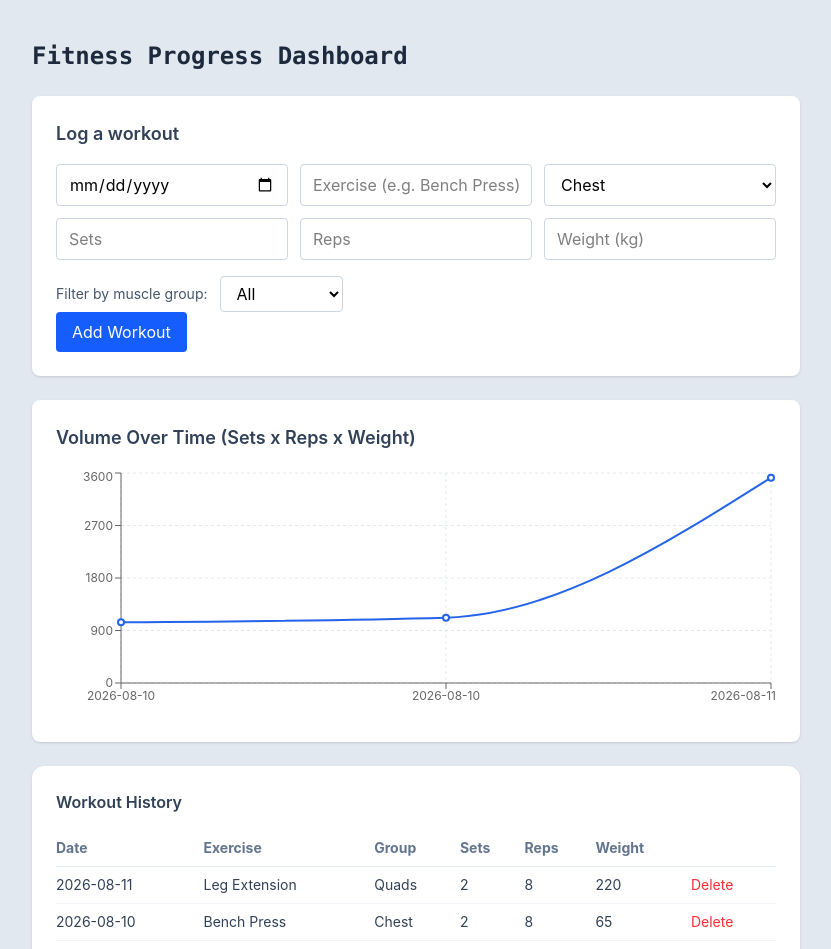
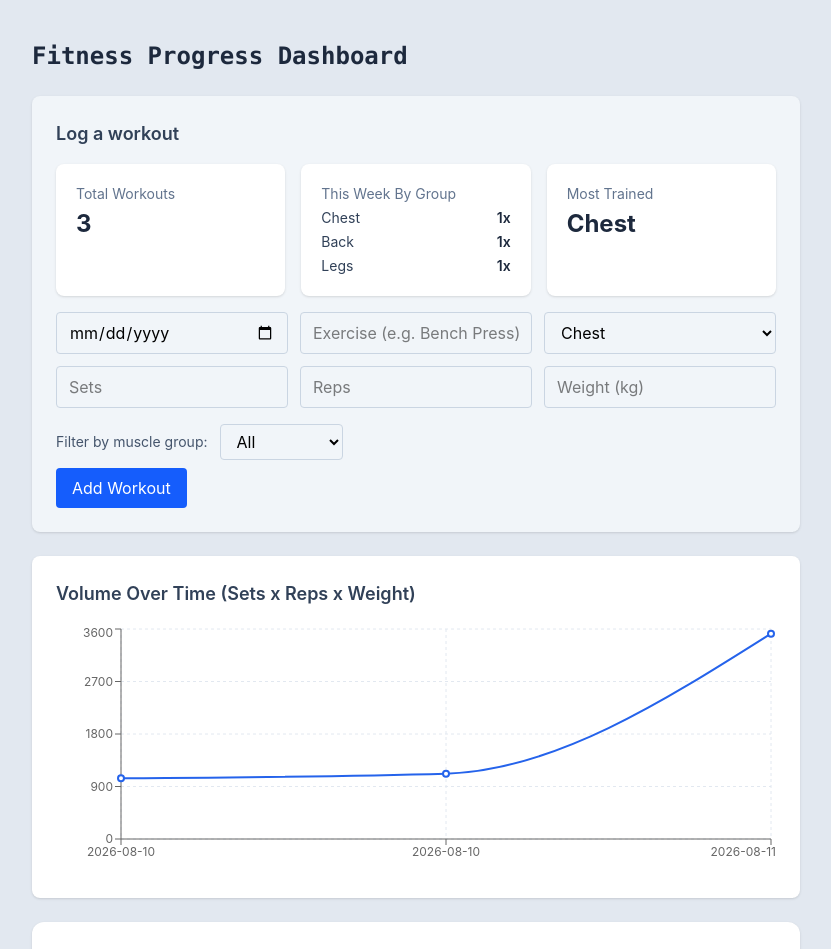
Before and after one commit to hunterzx131/Fitness-Progreess-App, a React (Vite) app: page / in a window 1280 px wide. Shown: the top 949 px of the page, without its empty margins (224-1055 px from the left). Built offline with nearby package versions, Linux system fonts and the light colour scheme.

Commit message:
Initial Commit: App is done but need more features

```diff
--- a/src/App.jsx
+++ b/src/App.jsx
@@ -1,4 +1,4 @@
-import { useState } from "react";
+import { useState, useEffect } from "react";
 import {
   LineChart,
   Line,
@@ -12,7 +12,11 @@ import {
 let nextId = 4;
 
 function App() {
-  const [workouts, setWorkouts] = useState([
+  const [workouts, setWorkouts] = useState(() => {
+    const saved = localStorage.getItem("workouts");
+    return saved
+      ? JSON.parse(saved)
+      : [
           {
             id: 1,
             date: "2026-08-10",
@@ -35,12 +39,17 @@ function App() {
             id: 3,
             date: "2026-08-11",
             exercise: "Leg Extension",
-      muscleGroup: "Quads",
+            muscleGroup: "Legs",
             sets: 2,
             reps: 8,
             weight: 220,
           },
-  ]);
+        ];
+  });
+
+  useEffect(() => {
+    localStorage.setItem("workouts", JSON.stringify(workouts));
+  }, [workouts]);
 
   const [date, setDate] = useState("");
   const [exercise, setExercise] = useState("");
@@ -51,7 +60,12 @@ function App() {
 
   const [filter, setFilter] = useState("All");
 
-  function handleAddWorkout() {
+  const [editingId, setEditingId] = useState(null);
+
+  const [sortField, setSortField] = useState("date");
+  const [sortDirection, setSortDirection] = useState("desc");
+
+  function handleSaveWorkout() {
     const trimmedExercise = exercise.trim();
 
     if (
@@ -65,6 +79,24 @@ function App() {
       return;
     }
 
+    if (editingId) {
+      setWorkouts(
+        workouts.map((w) =>
+          w.id === editingId
+            ? {
+                ...w,
+                date,
+                exercise: trimmedExercise,
+                muscleGroup,
+                sets: Number(sets),
+                reps: Number(reps),
+                weight: Number(weight),
+              }
+            : w,
+        ),
+      );
+      setEditingId(null);
+    } else {
       const newWorkout = {
         id: nextId++,
         date,
@@ -76,7 +108,7 @@ function App() {
       };
 
       setWorkouts([...workouts, newWorkout]);
-
+    }
     setDate("");
     setExercise("");
     setSets("");
@@ -85,7 +117,38 @@ function App() {
   }
 
   function handleDeleteWorkout(id) {
+    const confirmed = window.confirm("Delete this workout? This can't be undone.")
+    if (!confirmed) reeturn;
+
     setWorkouts(workouts.filter((w) => w.id !== id));
+  }
+
+  function handleStartEdit(workout) {
+    setEditingId(workout.id);
+    setDate(workout.date);
+    setExercise(workout.exercise);
+    setMuscleGroup(workout.muscleGroup);
+    setSets(String(workout.sets));
+    setReps(String(workout.reps));
+    setWeight(String(workout.weight));
+  }
+
+  function handleCancelEdit() {
+    setEditingId(null);
+    setDate("");
+    setExercise("");
+    setSets("");
+    setReps("");
+    setWeight("");
+  }
+
+  function handleSort(field) {
+    if (sortField === field) {
+      setSortDirection(sortDirection === "asc" ? "desc" : "asc");
+    } else {
+      setSortField(field);
+      setSortDirection("desc");
+    }
   }
 
   const filteredWorkouts =
@@ -93,9 +156,19 @@ function App() {
       ? workouts
       : workouts.filter((w) => w.muscleGroup === filter);
 
-  const sortedWorkouts = [...filteredWorkouts].sort(
-    (a, b) => new Date(b.date) - new Date(a.date),
-  );
+  const sortedWorkouts = [...filteredWorkouts].sort((a, b) => {
+    let valueA = a[sortField];
+    let valueB = b[sortField];
+
+    if (sortField === "date") {
+      valueA = new Date(valueA);
+      valueB = new Date(valueB);
+    }
+
+    if (valueA < valueB) return sortDirection === "asc" ? -1 : 1;
+    if (valueA > valueB) return sortDirection === "asc" ? 1 : -1;
+    return 0;
+  });
 
   const chartData = [...filteredWorkouts]
     .sort((a, b) => new Date(a.date) - new Date(b.date))
@@ -104,6 +177,35 @@ function App() {
       volume: w.sets * w.reps * w.weight,
     }));
 
+  const totalWorkouts = workouts.length;
+
+  const oneWeekAgo = new Date();
+  oneWeekAgo.setDate(oneWeekAgo.getDate() - 7);
+
+  const workoutsThisWeek = workouts.filter(
+    (w) => new Date(w.date) >= oneWeekAgo,
+  );
+
+  const weeklyGroupCounts = {};
+  workouts.forEach((w) => {
+    weeklyGroupCounts[w.muscleGroup] =
+      (weeklyGroupCounts[w.muscleGroup] || 0) + 1;
+  });
+
+  const groupCounts = {};
+  workouts.forEach((w) => {
+    groupCounts[w.muscleGroup] = (groupCounts[w.muscleGroup] || 0) + 1;
+  });
+
+  let mostTrainedGroup = "-";
+  let highestCount = 0;
+  for (const group in groupCounts) {
+    if (groupCounts[group] > highestCount) {
+      mostTrainedGroup = group;
+      highestCount = groupCounts[group];
+    }
+  }
+
   return (
     <div className="min-h-screen w-full overflow-x-hidden bg-slate-200 py-10 px-4">
       <div className="max-w-3xl mx-auto flex flex-col gap-6">
@@ -111,10 +213,44 @@ function App() {
           Fitness Progress Dashboard
         </h1>
 
-        <div className="bg-white rounded-lg shadow p-6">
-          <h2 className="text-lg font-semibold text-slate-700 mb-4">
-            Log a workout
-          </h2>
+        <div className="bg-slate-100 rounded-lg shadow p-6">
+          <h1 className="text-lg font-semibold text-slate-700 mb-4">
+            {editingId ? "Edit Workout" : "Log a workout"}
+          </h1>
+
+          <div className="grid grid-cols-1 sm:grid-cols-3 gap-4 mb-4">
+            <div className="bg-white rounded-lg shadow p-5">
+              <p className="text-sm text-slate-500 mb-1">Total Workouts</p>
+              <p className="text-2xl font-bold text-slate-800">
+                {totalWorkouts}
+              </p>
+            </div>
+
+            <div className="bg-white rounded-lg shadow p-5">
+              <p className="text-sm text-slate-500 mb-1">This Week By Group</p>
+              {Object.keys(weeklyGroupCounts).length === 0 ? (
+                <p className="text-slate-400 text-sm">No workouts yet</p>
+              ) : (
+                <div className="flex flex-col gap-1">
+                  {Object.entries(weeklyGroupCounts).map(([group, count]) => (
+                    <div key={group} className="flex justify-between text-sm">
+                      <span className="text-slate-700">{group}</span>
+                      <span className="font-semibold text-slate-800">
+                        {count}x
+                      </span>
+                    </div>
+                  ))}
+                </div>
+              )}
+            </div>
+
+            <div className="bg-white rounded-lg shadow p-5">
+              <p className="text-sm text-slate-500 mb-1">Most Trained</p>
+              <p className="text-2xl font-bold text-slate-800">
+                {mostTrainedGroup}
+              </p>
+            </div>
+          </div>
 
           <div className="grid grid-cols-2 sm:grid-cols-3 gap-3 mb-4">
             <input
@@ -184,13 +320,23 @@ function App() {
               <option value="Arms">Arms</option>
             </select>
           </div>
-
+          <div className="flex flex-row gap-1 mt-2">
             <button
-            onClick={handleAddWorkout}
+              onClick={handleSaveWorkout}
               className="bg-blue-600 text-white rounded px-4 py-2 hover:bg-blue-700"
             >
-            Add Workout
+              {editingId ? "Update Workout" : "Add Workout"}
             </button>
+
+            {editingId && (
+              <button
+                onClick={handleCancelEdit}
+                className="bg-slate-200 text-slate-700 rounded px-4 py-2 hover:bg-slate-300"
+              >
+                Cancel
+              </button>
+            )}
+          </div>
         </div>
 
         <div className="bg-white rounded-lg shadow p-6">
@@ -233,12 +379,54 @@ function App() {
               <table className="w-full text-sm text-left">
                 <thead>
                   <tr className="border-b border-slate-200 text-slate-500">
-                    <th className="py-2 pr-2">Date</th>
-                    <th className="py-2 pr-2">Exercise</th>
-                    <th className="py-2 pr-2">Group</th>
-                    <th className="py-2 pr-2">Sets</th>
-                    <th className="py-2 pr-2">Reps</th>
-                    <th className="py-2 pr-2">Weight</th>
+                    <th
+                      onClick={() => handleSort("date")}
+                      className="py-2 pr-2 cursor-pointer select-none hover:text-slate-700"
+                    >
+                      Date{" "}
+                      {sortField === "date" &&
+                        (sortDirection === "asc" ? "▲" : "▼")}
+                    </th>
+                    <th
+                      onClick={() => handleSort("exercise")}
+                      className="py-2 pr-2 cursor-pointer select-none hover:text-slate-700"
+                    >
+                      Exercise{" "}
+                      {sortField === "exercise" &&
+                        (sortDirection === "asc" ? "▲" : "▼")}
+                    </th>
+                    <th
+                      onClick={() => handleSort("muscleGroup")}
+                      className="py-2 pr-2 cursor-pointer select-none hover:text-slate-700"
+                    >
+                      Group{" "}
+                      {sortField === "muscleGroup" &&
+                        (sortDirection === "asc" ? "▲" : "▼")}
+                    </th>
+                    <th
+                      onClick={() => handleSort("sets")}
+                      className="py-2 pr-2 cursor-pointer select-none hover:text-slate-700"
+                    >
+                      Sets{" "}
+                      {sortField === "sets" &&
+                        (sortDirection === "asc" ? "▲" : "▼")}
+                    </th>
+                    <th
+                      onClick={() => handleSort("reps")}
+                      className="py-2 pr-2 cursor-pointer select-none hover:text-slate-700"
+                    >
+                      Reps{" "}
+                      {sortField === "reps" &&
+                        (sortDirection === "asc" ? "▲" : "▼")}
+                    </th>
+                    <th
+                      onClick={() => handleSort("weight")}
+                      className="py-2 pr-2 cursor-pointer select-none hover:text-slate-700"
+                    >
+                      Weight{" "}
+                      {sortField === "weight" &&
+                        (sortDirection === "asc" ? "▲" : "▼")}
+                    </th>
                     <th className="py-2 pr-2"></th>
                   </tr>
                 </thead>
@@ -253,7 +441,13 @@ function App() {
                       <td className="py-2 pr-2 text-slate-700">{w.sets}</td>
                       <td className="py-2 pr-2 text-slate-700">{w.reps}</td>
                       <td className="py-2 pr-2 text-slate-700">{w.weight}</td>
-                      <td className="py-2 pr-2">
+                      <td className="py-2 pr-2 flex gap-3">
+                        <button
+                          onClick={() => handleStartEdit(w)}
+                          className="text-blue-500 hover:text-blue-700"
+                        >
+                          Edit
+                        </button>
                         <button
                           onClick={() => handleDeleteWorkout(w.id)}
                           className="text-red-500 hover:text-red-700"
```
Lines whose indentation alone changed are shown as unchanged.
